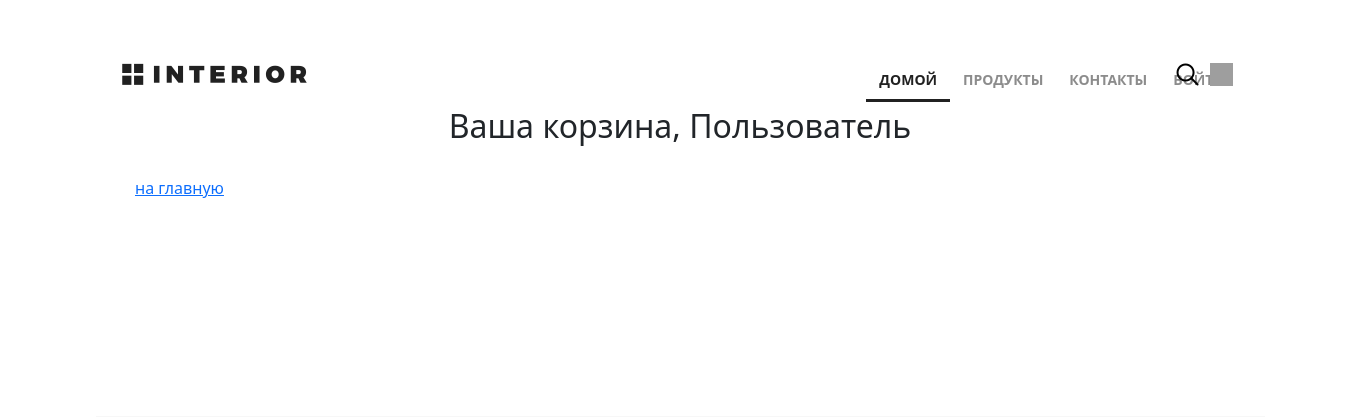
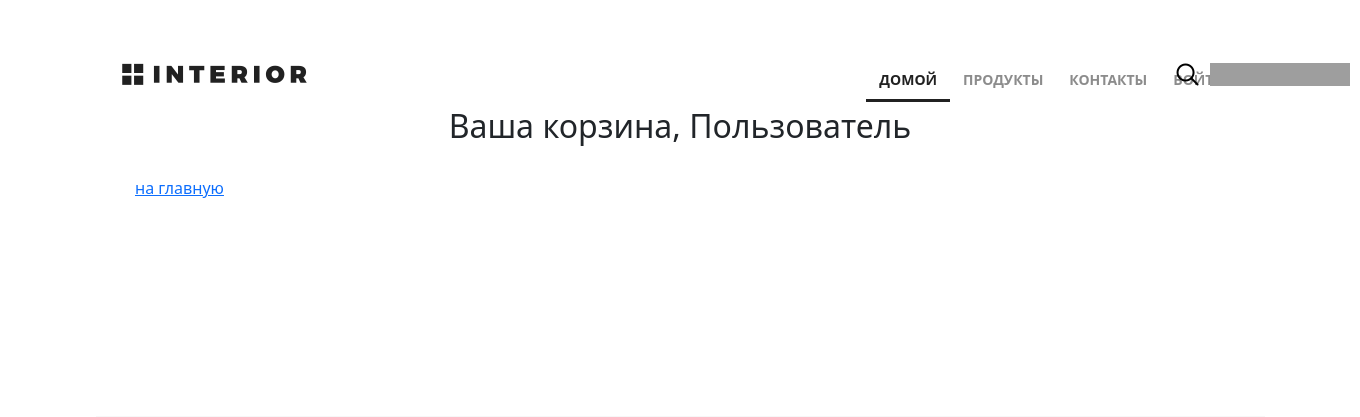
Before and after one commit to LexanRad/Project_for_Django, a Django app: page /basket/ in a window 1360 px wide. Shown: the top 417 px of the page. Run offline with Django 3.2, Linux system fonts and the light colour scheme; parts of the project's set-up code (start-up, migrations or seed data) failed here and were passed over; grey boxes are pictures that could not be loaded.

Commit message:
change basket style

```diff
--- a/geekshop/geekshop/static/geekshop/style.css
+++ b/geekshop/geekshop/static/geekshop/style.css
@@ -82,7 +82,7 @@ html, body {
 }
 .basket {
 	display: block;
-	width: 23px;
+	width: 140px;
 	height: 23px;
 	background-image: url(img/basket.png);
 	position: absolute;
```
